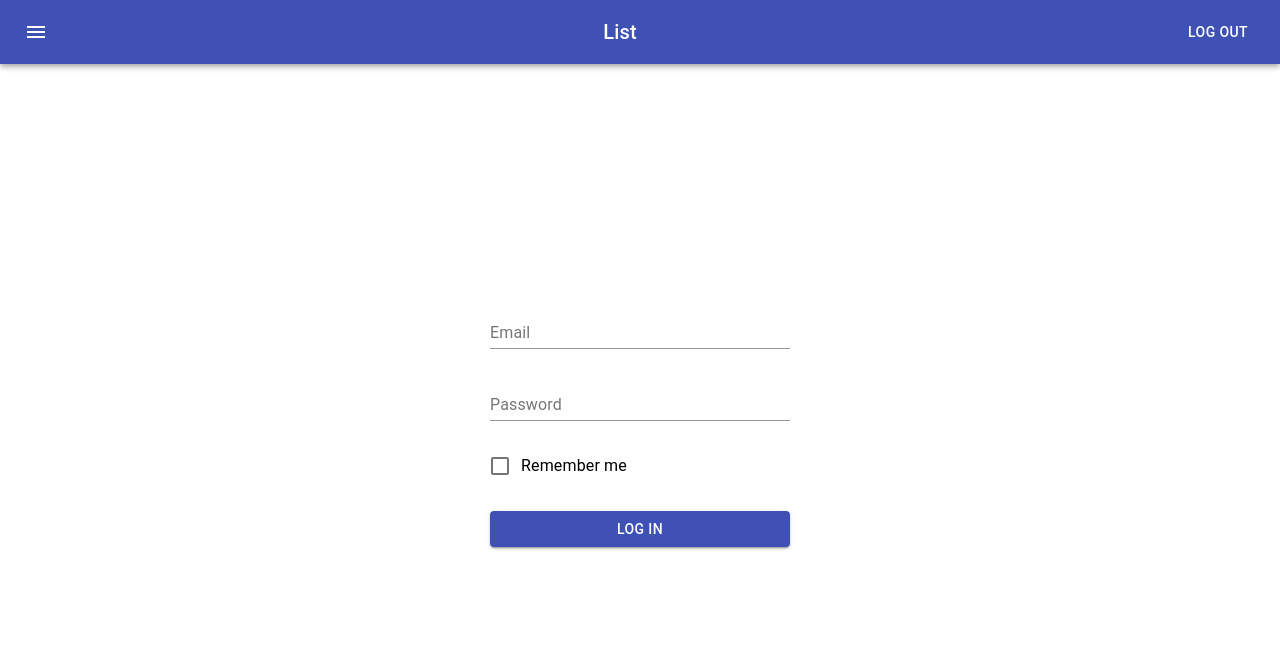
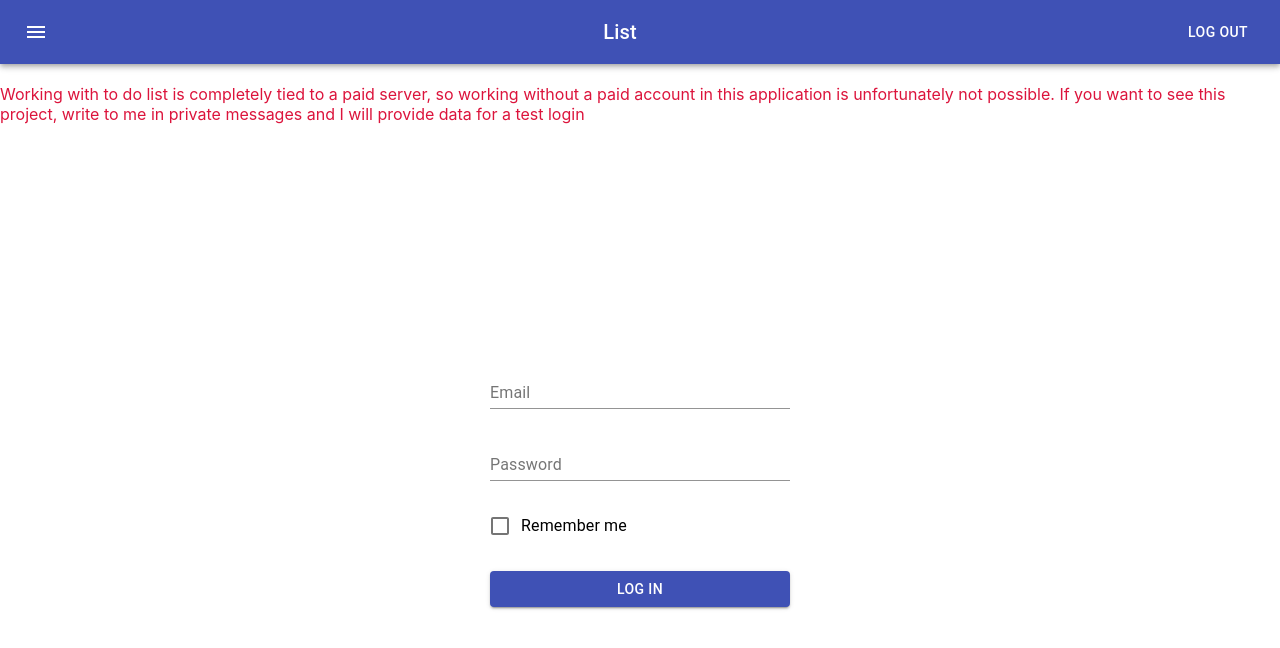
Before and after one commit to KirillMatviychuck/to-do-list, a React (Create React App) app: page /login in a window 1280 px wide. Shown: the top 648 px of the page. Built offline with nearby package versions, Linux system fonts and the light colour scheme; no server answers.

Commit message:
added user alert in posts and main route change on to-do-list

```diff
--- a/package.json
+++ b/package.json
@@ -2,6 +2,7 @@
   "name": "to-do-list",
   "version": "0.1.0",
   "private": true,
+  "homepage": "https://kirillmatviychuck.github.io/to-do-list",
   "dependencies": {
     "@emotion/react": "^11.9.0",
     "@emotion/styled": "^11.8.1",
@@ -25,6 +26,7 @@
     "@types/uuid": "^8.3.4",
     "axios": "^0.27.2",
     "formik": "^2.2.9",
+    "gh-pages": "^4.0.0",
     "react": "^17.0.2",
     "react-dom": "^17.0.2",
     "react-redux": "^8.0.1",
@@ -42,7 +44,9 @@
     "test": "react-scripts test",
     "eject": "react-scripts eject",
     "storybook": "start-storybook -p 9009 -s public",
-    "build-storybook": "build-storybook -s public"
+    "build-storybook": "build-storybook -s public",
+    "predeploy": "npm run build",
+    "deploy": "gh-pages -d build"
   },
   "eslintConfig": {
     "extends": [
--- a/public/index.html
+++ b/public/index.html
@@ -24,7 +24,7 @@
       work correctly both with client-side routing and a non-root public URL.
       Learn how to configure a non-root public URL by running `npm run build`.
     -->
-    <title>React App</title>
+    <title>Todo List</title>
   </head>
   <body>
     <noscript>You need to enable JavaScript to run this app.</noscript>
--- a/src/components/App/App.tsx
+++ b/src/components/App/App.tsx
@@ -19,7 +19,7 @@ function App() {
 
     useEffect(() => {
         dispatch(initializeAppTC())
-    }, [])
+    }, [dispatch])
 
     if (!isInitialized) {
         return <div className={classes.progressBar}><CircularProgress /></div>
@@ -42,7 +42,7 @@ function App() {
                 {status === 'loading' && <LinearProgress color={"secondary"}/>}
                     <Routes>
                         <Route path={'/login'} element={<Login />}/>
-                        <Route path={'/'} element={<TodolistsCatalog />}/>
+                        <Route path={'/to-do-list'} element={<TodolistsCatalog />}/>
                     </Routes>
             </div>
         </BrowserRouter>
--- a/src/components/Login/Login.module.css
+++ b/src/components/Login/Login.module.css
@@ -4,6 +4,13 @@
     width: 100%;
     align-items: center;
     justify-content: center;
+}
+
+.alertMessage {
+    margin-top: 20px;
+    display: flex;
+    justify-content: center;
+    color: crimson;
 }
 
 .loginForm {
--- a/src/components/Login/Login.tsx
+++ b/src/components/Login/Login.tsx
@@ -33,10 +33,18 @@ export const Login = () => {
     });
 
     if (isLoggedIn) {
-        return <Navigate to={'/'}/>
+        return <Navigate to={'/to-do-list'}/>
     }
 
     return (
+        <div>
+            <div className={classes.alertMessage}>
+                Working with to do list is completely tied to a paid server,
+                so working without a paid account in this application is
+                unfortunately not possible. If you want to see this project,
+                write to me in private messages and I will provide data for
+                a test login
+            </div>
             <div className={classes.loginWrap}>
                 <form className={classes.loginForm} onSubmit={formik.handleSubmit}>
                     <TextField type='email'
@@ -64,5 +72,6 @@ export const Login = () => {
                     </Button>
                 </form>
             </div>
+        </div>
     )
 }
--- a/src/reducers/tasks-reducer.ts
+++ b/src/reducers/tasks-reducer.ts
@@ -3,10 +3,19 @@ import {TaskType, todolistsAPI, UpdateTaskModelType} from "../api/todolists-api"
 import {AppRootStateType, AppThunk} from "../store/store";
 import {setAppErrorMessage, setAppProgressStatus} from "./app-reducer";
 import {handleAppServerError, handleNetworkServerError} from "../utils/handleErrorUtils";
-import {createSlice, PayloadAction} from "@reduxjs/toolkit";
+import {createAsyncThunk, createSlice, PayloadAction} from "@reduxjs/toolkit";
 
 
 const tasksInitialState: TasksStateType = {}
+
+export const fetchTasksTC = createAsyncThunk('tasks/fetchTasks', async (todolistId: string, {dispatch, rejectWithValue}) => {
+    try {
+        const data = await todolistsAPI.getTasks(todolistId)
+        return {tasks: data.items, todolistId}
+    } catch (error) {
+            return rejectWithValue({errorMessage: `${error}`})
+    }
+})
 
 
 export const tasksSlice = createSlice({
@@ -47,6 +56,9 @@ export const tasksSlice = createSlice({
                     state[tl.id] = []
                 })
             })
+            .addCase(fetchTasksTC.fulfilled, (state, action) => {
+                state[action.payload.todolistId] = action.payload.tasks
+            })
     }
 })
 
@@ -54,16 +66,7 @@ export const tasksReducer = tasksSlice.reducer
 export const {updateTaskAC, removeTaskAC, addTaskAC, setTasksAC} = tasksSlice.actions
 
 //thunks
-export const fetchTasksTC = (todolistId: string): AppThunk => async (dispatch) => {
-    try {
-        const data = await todolistsAPI.getTasks(todolistId)
-        dispatch(setTasksAC({tasks: data.items, todolistId}))
-    } catch (error) {
-        dispatch(setAppErrorMessage({
-            errorMessage: `${error}`
-        }))
-    }
-}
+
 export const addTaskTC = (todolistId: string, title: string): AppThunk => async (dispatch) => {
     dispatch(setAppProgressStatus({status: 'loading'}))
     try {
```
Also changed, not shown: 1 other file (tests, documents, lock files or other folders). Lines whose indentation alone changed are shown as unchanged.
